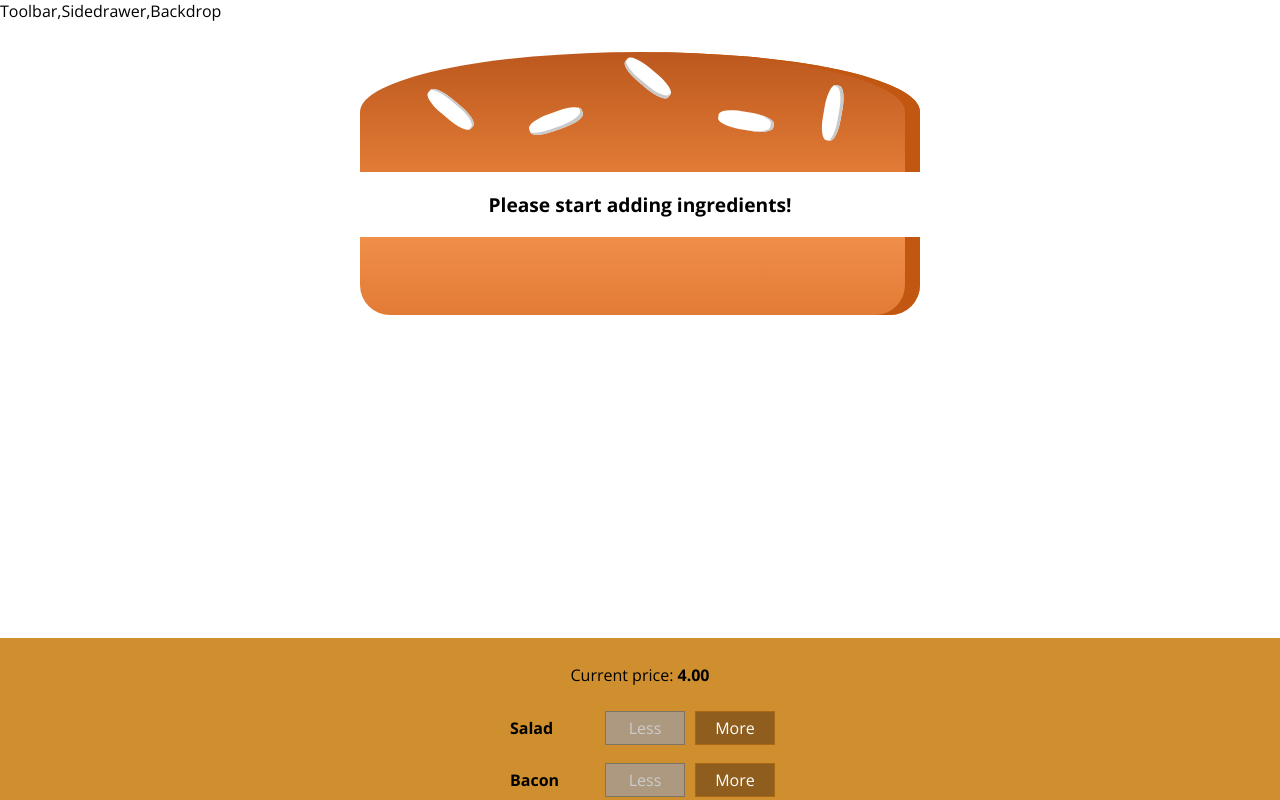
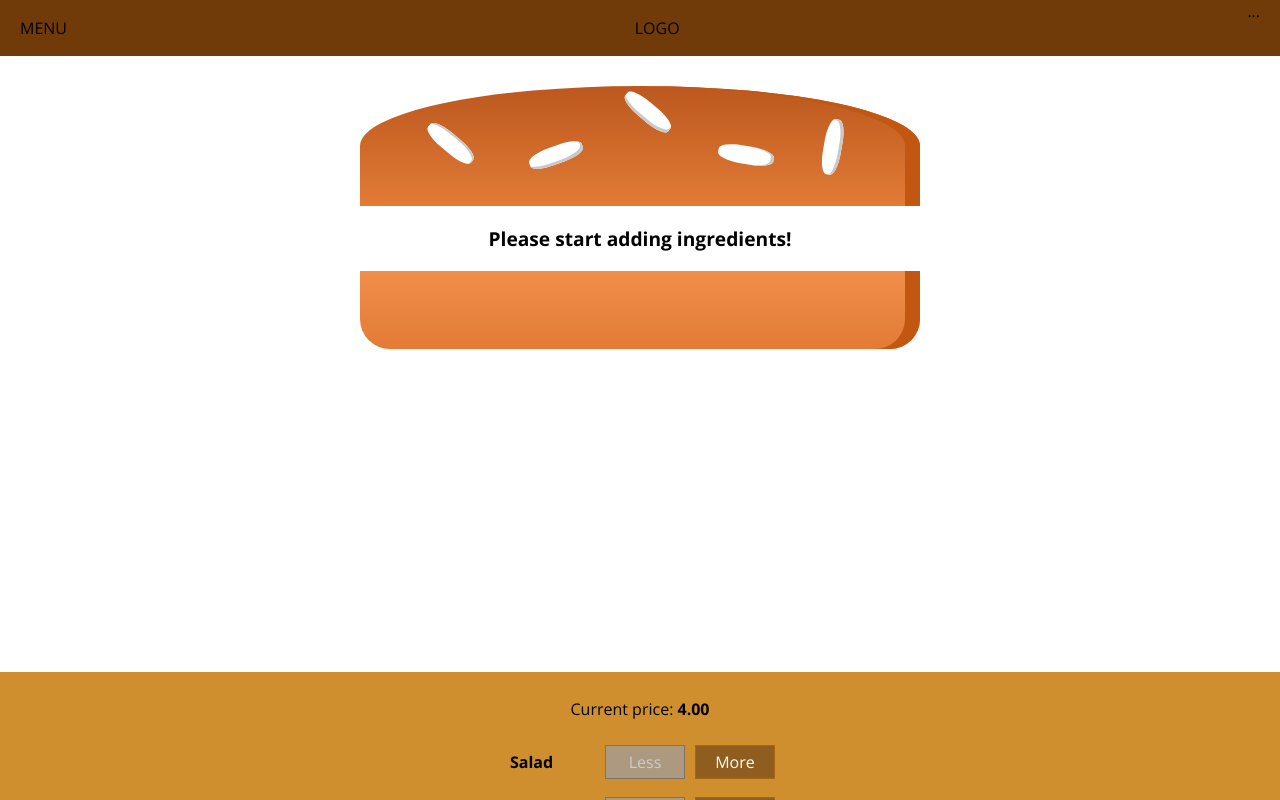
Before and after one commit to giorgiofrittoli/burger-app, a React (Create React App) app: page / in a window 1280 px wide. Shown: the top 800 px of the page. Built offline with nearby package versions, Linux system fonts and the light colour scheme.

Commit message:
app toolbar

```diff
--- a/src/components/Layout/Layout.js
+++ b/src/components/Layout/Layout.js
@@ -1,10 +1,14 @@
 import React from "react";
+
+import classes from "./Layout.module.css";
+
 import Aux from "../../hoc/Aux";
-import classes from "./Layout.module.css";
+import Toolbar from "../../components/Navigation/Toolbar/Toolbar";
+
 
 const layout = (props) => (
     <Aux>
-        <div>Toolbar,Sidedrawer,Backdrop</div>
+        <Toolbar />
         <main className={classes.Content}>
             {props.children}
         </main>
--- a/src/components/Layout/Layout.module.css
+++ b/src/components/Layout/Layout.module.css
@@ -1,3 +1,3 @@
 .Content{
-    margin-top: 16px;
+    margin-top: 72px;
 }
--- /dev/null
+++ b/src/components/Navigation/Toolbar/Toolbar.js
@@ -0,0 +1,15 @@
+import React from "react";
+
+import classes from "./Toolbar.module.css";
+
+const toolbar = (props) => (
+    <header className={classes.Toolbar}>
+        <div>MENU</div>
+        <div>LOGO</div>
+        <nav>
+            ...
+        </nav>
+    </header>
+);
+
+export default toolbar;
--- /dev/null
+++ b/src/components/Navigation/Toolbar/Toolbar.module.css
@@ -0,0 +1,18 @@
+.Toolbar{
+    height: 56px;
+    width: 100%;
+    position: fixed;
+    top: 0;
+    left: 0;
+    background-color: #703b09;
+    display: flex;
+    justify-content: space-between;
+    align-items: center;
+    padding: 0 20px;
+    box-sizing: border-box;
+    z-index: 90;
+}
+
+.Toolbar nav{
+    height: 100%;
+}
```
